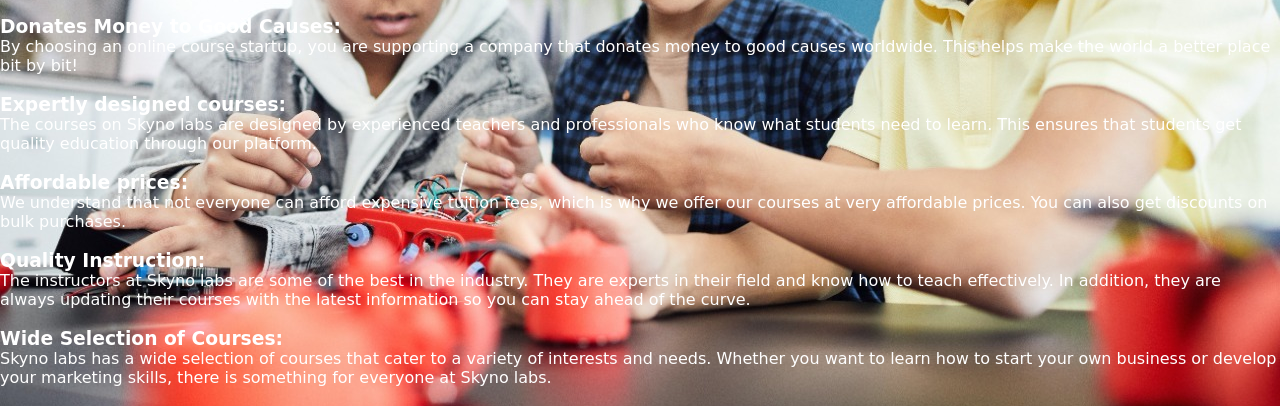
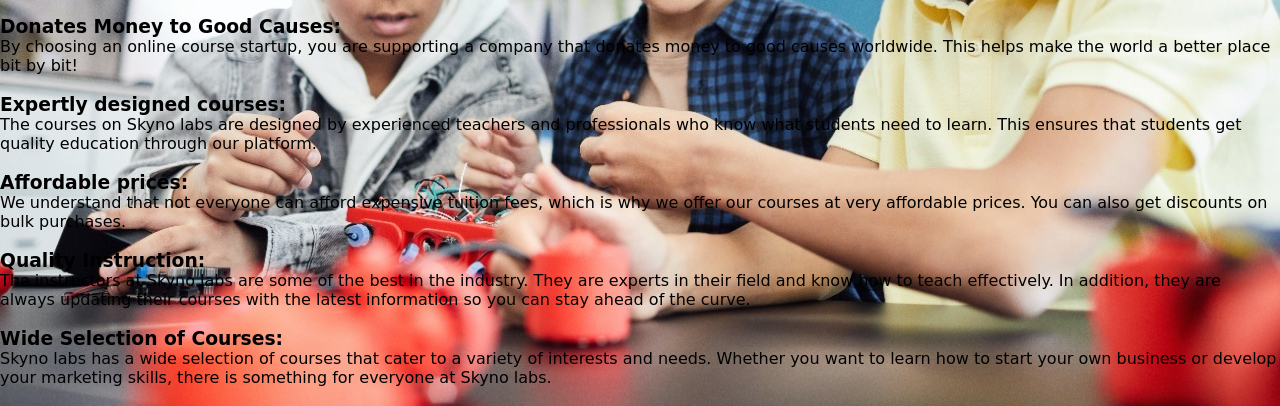
Before and after one commit to Jeevansuresh/Skyno-Labs.github.io, a plain HTML site: page homepageabout.html in a window 1280 px wide. Shown: the part 438-844 px from the top of the page. Drawn offline with Linux system fonts and the light colour scheme.

Commit message:
Update homepageabout.html

```diff
--- a/homepageabout.html
+++ b/homepageabout.html
@@ -33,7 +33,7 @@
         </div>
 
     <body style="background:url(images/readmorebg.jpg);background-size: cover;background-repeat: no-repeat;">
-        <div style="padding-top: 50px;color: white;font-weight:500;font-family: cursive;">
+        <div style="padding-top: 50px;color: black;font-weight:500;font-family: cursive;">
           <h1>How Does Skyno Labs Work?</h1>
           <p style="font-size: 20px;margin-bottom: 30px;"> The platform works by allowing teachers to create courses and lessons, which students can then access from anywhere in the world.
            The lessons are all multimedia-based, so they are more interesting for students to watch and learn from. Additionally, there is a built-in social networking feature which
```
